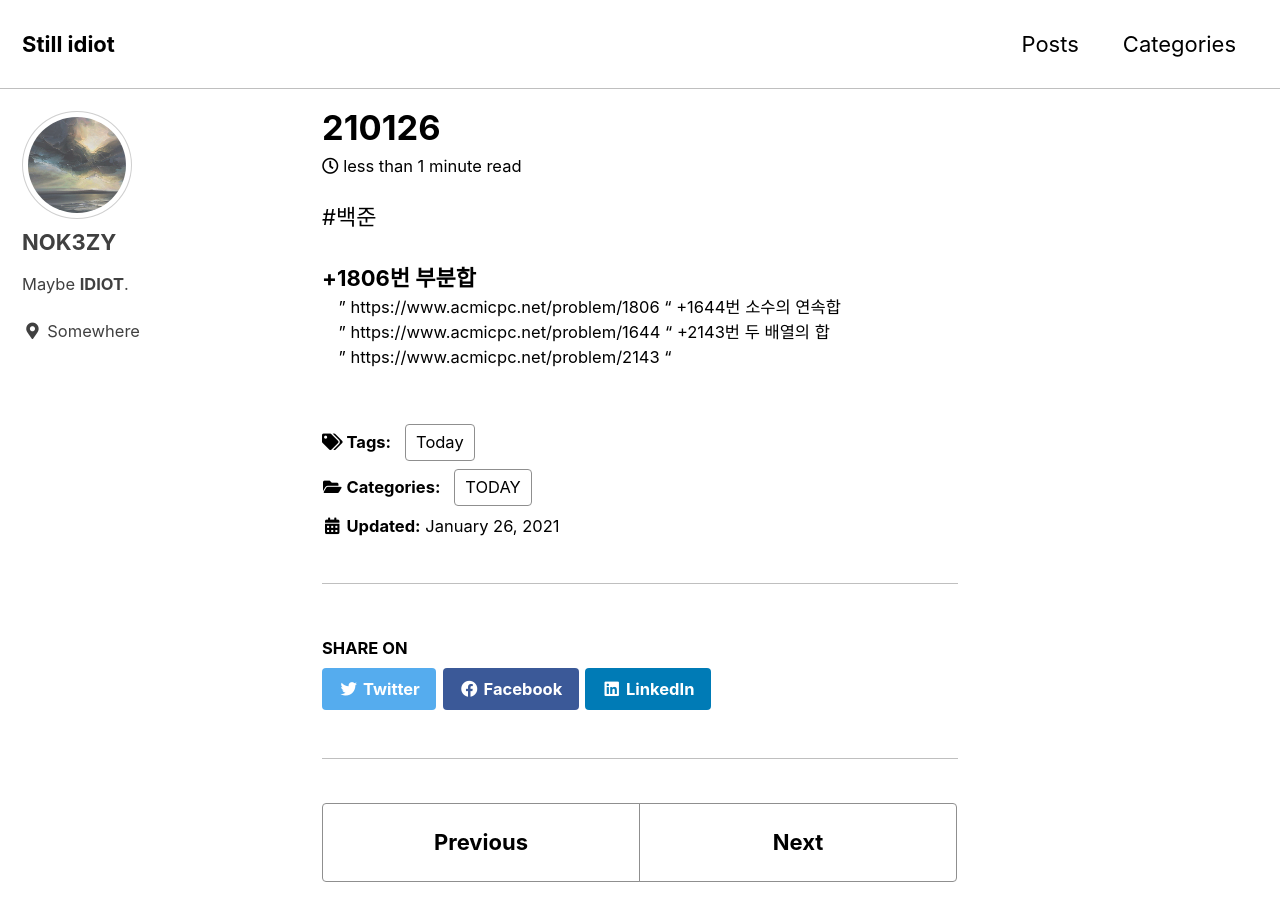
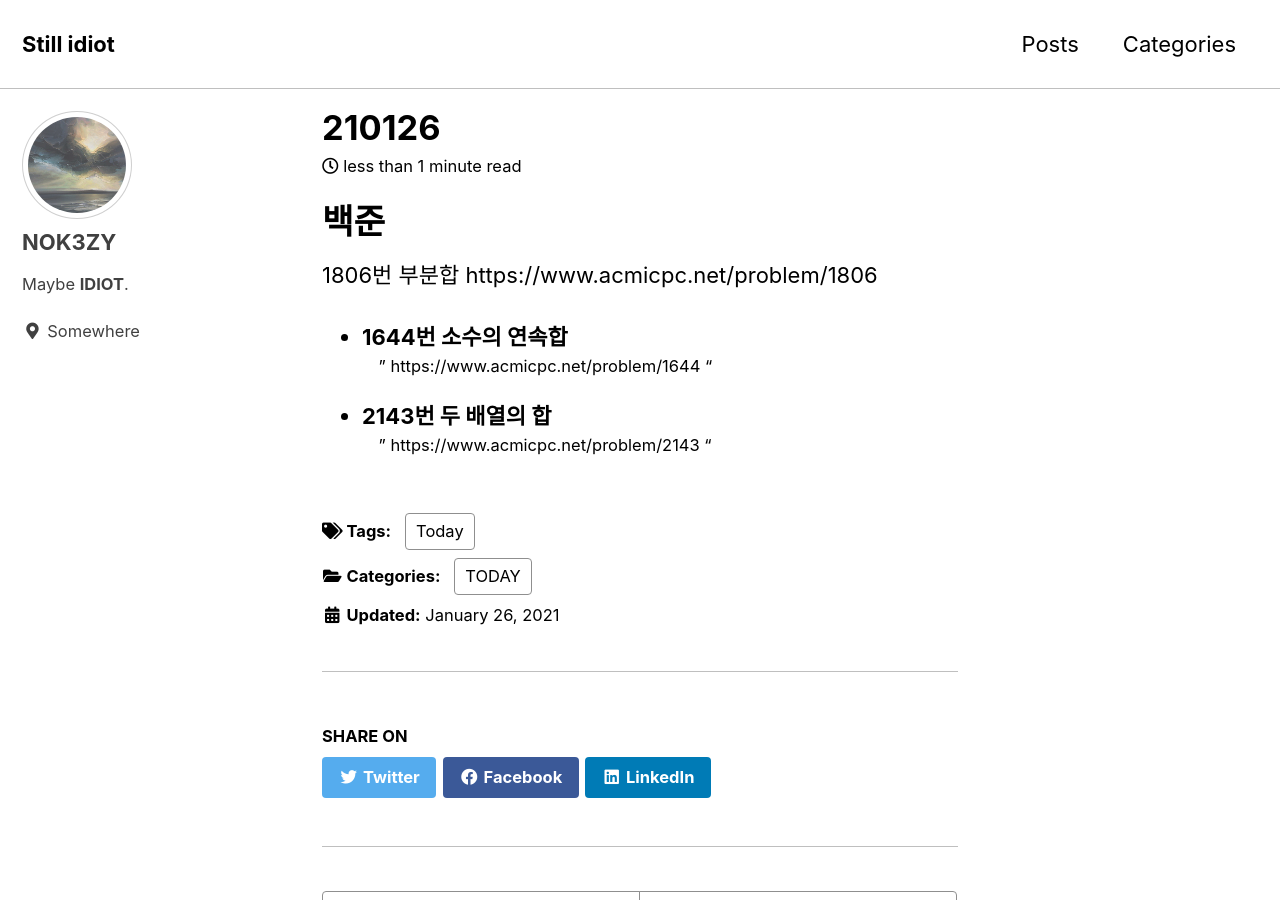
Before and after one commit to nok3zy/nok3zy.github.io, a Jekyll site: the page built from _posts/2021-01-26-200126.md, in a window 1280 px wide and 900 px high. Built offline with Jekyll 4.4.1, drawn with Linux system fonts in a browser that asks for light colours; cached includes are drawn as plain includes.

```diff
--- a/_posts/2021-01-26-200126.md
+++ b/_posts/2021-01-26-200126.md
@@ -7,11 +7,12 @@ tags :
   - Today
 ---
 
-#백준
+# 백준
 
-+1806번 부분합
-  : " https://www.acmicpc.net/problem/1806 "
-+1644번 소수의 연속합
+ 1806번 부분합
+  https://www.acmicpc.net/problem/1806
+
++ 1644번 소수의 연속합
   : " https://www.acmicpc.net/problem/1644 "
-+2143번 두 배열의 합
++ 2143번 두 배열의 합
   : " https://www.acmicpc.net/problem/2143 "
```
